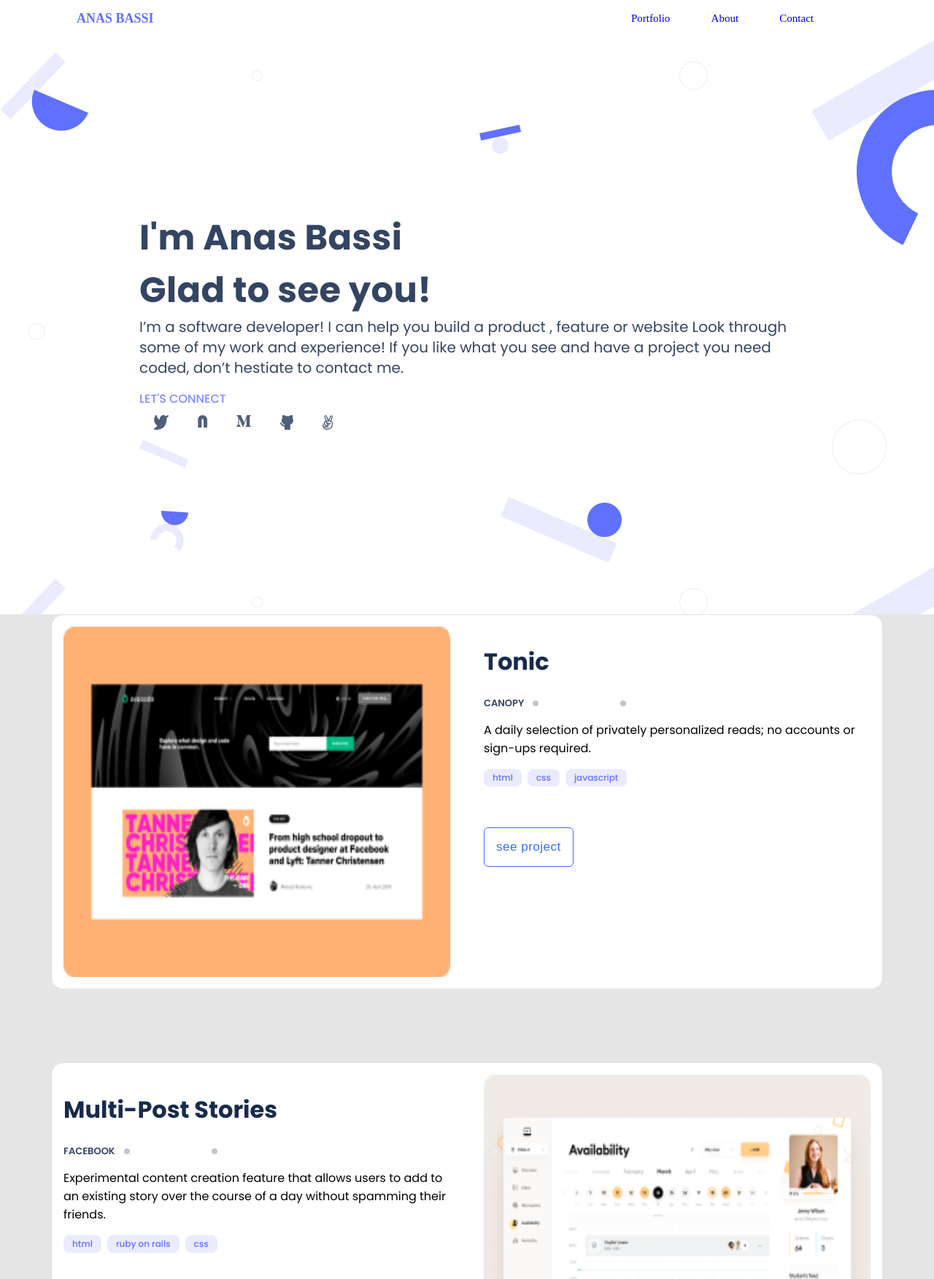
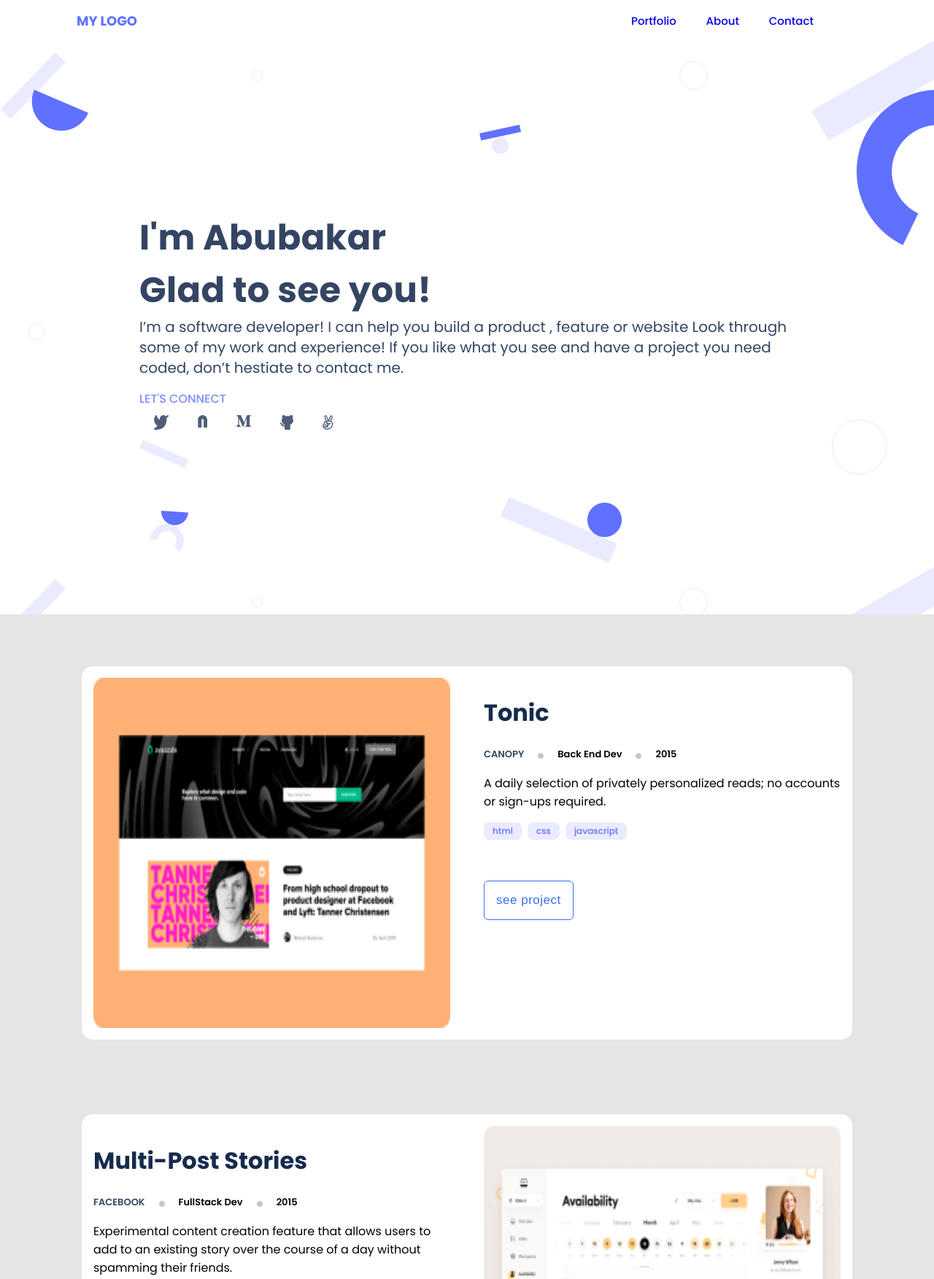
Before and after one commit to anasbassi/portfolio, a website: page index.html in a window 1280 px wide. Shown: the top 1753 px of the page at 73% size. Drawn offline with Linux system fonts and the light colour scheme.

Commit message:
Add changes to the JavaScript code and styling

```diff
--- a/css/styles.css
+++ b/css/styles.css
@@ -62,6 +62,7 @@ input {
   justify-content: center;
   align-items: center;
   border-radius: 0 10% 0 0;
+  margin-top: 50px;
 }
 
 .about button {
@@ -348,7 +349,7 @@ input {
   flex-direction: column;
   justify-content: flex-start;
   align-items: center;
-  margin-top: 50px;
+  margin: 50px 0;
   padding: 65px 0;
   border-radius: 0 0 0 10%;
   background-color: white;
@@ -553,6 +554,7 @@ input::placeholder {
 
   .more {
     font-size: 18px;
+    padding-top: 0;
   }
 
   .menu-icon {
@@ -601,6 +603,7 @@ input::placeholder {
     align-items: flex-start;
     border-radius: 0;
     background-image: url(../images/Header-bg.png);
+    margin-bottom: 70px;
   }
 
   .section h3 {
@@ -677,8 +680,7 @@ input::placeholder {
 
 @media screen and (min-width: 1200px) {
   .container {
-
-    margin: 0 70px;
+    margin: 0 auto;
   }
 }
 
@@ -688,11 +690,12 @@ input::placeholder {
 }
 
 .project-container {
-  padding: 16px 16px 25px 16px;
+  padding: 16px 16px 54px 16px;
   background-color: #fff;
   border: 1px solid #dfe1e6;
   border-radius: 16px;
-
+  width: 80%;
+  margin: 0 auto;
 }
 
 .project-snapshot {
--- a/index.html
+++ b/index.html
@@ -22,9 +22,9 @@
       <li><a class="menu-link" href="#contact">Contact</a></li>
     </ul>
   </section>
-  <header class="header fixed-top fontnpm">
+  <header class="header fixed-top font">
     <a href="">
-      <h2 class="logo">ANAS BASSI</h2>
+      <h2 class="logo">MY LOGO</h2>
     </a>
     <nav class="navbar">
       <a href="">
@@ -40,7 +40,7 @@
     </nav>
   </header>
   <section class="section align" id="portfolio">
-    <h1 class="intro font">I'm Anas Bassi Glad to see you!</h1>
+    <h1 class="intro font">I'm Abubakar Glad to see you!</h1>
     <p class="info font">I’m a software developer! I can help you build a product , feature or website Look through some
         of my work and experience! If you like what you see and have a project you need coded,
         don’t hestiate to contact me.
@@ -56,36 +56,6 @@
     <img class="rectangle" src="images/Rectangle.png" alt="">
   </section>
   <section id="work" class="projects-wrapper align font" >
-    <!-- <div class="popup">
-      <div class="popup-header">
-        <h2>Tonic</h2>
-        <img src="images/iconpopup.png" alt="popup-close" class="popup-close">
-      </div>
-      <ul>
-        <li class="canopy">Canopy</li>
-        <li class="more"><img src="images/Counter.png" alt=""></li>
-        <li class="more">lead developer</li>
-        <li class="more"><img src="images/Counter.png" alt=""></li>
-        <li class="more">1996</li>
-      </ul>
-      <img class="popup-img" src="images/Snapshoot1.png" alt="tonic">
-      <div class="popup-main">
-        <p>Lorem Ipsum is simply dummy text of the printing and typesetting industry. Lorem Ipsum has been the industry's standar dummy text ever since the 1500s, when an unknown printer took a galley of type and scrambled it 1960s with thereleaLorem Ipsum is simply dummy text of the printing and typesetting industry.</p>
-        <ul>
-          <li><button class="lang">gtml</button></li>
-          <li><button class="lang">CSS</button></li>
-          <li><button class="lang">JavaSript</button></li>
-          <li><button class="lang">github</button></li>
-          <li><button class="lang">React</button></li>
-          <li><button class="lang">Node Js</button></li>
-        </ul>
-        <div>
-          <a href="https://anasbassi.github.io/portfolio/"><button class="btn">See live</button></a>
-          <a href="https://github.com/anasbassi"><button class="btn">See Source</button></a>
-        </div>
-      </div>
-
-    </div> -->
   </section>
   <section class="about font align" id="about">
     <div>
@@ -131,6 +101,5 @@
     </div>
   </section>
 
-
 </body>
 </html>
--- a/popup.js
+++ b/popup.js
@@ -101,18 +101,10 @@ for (let i = 0; i < works.length; i += 1) {
     <h2>${works[i].name}</h2>
     <ul class="project-details">
       <li class="client-name">${works[i].jobDescription.company}</li>
-      <li class="role">
-        <svg width="8" height="8" viewBox="0 0 8 8" fill="none" xmlns="http://www.w3.org/2000/svg">
-          <circle cx="4" cy="4" r="4" fill="#C1C7D0" />
-        </svg>
-        ${works[i].jobDescription.role}
-      </li>
-      <li class="yearlb">
-        <svg width="8" height="8" viewBox="0 0 8 8" fill="none" xmlns="http://www.w3.org/2000/svg">
-          <circle cx="4" cy="4" r="4" fill="#C1C7D0" />
-        </svg>
-        ${works[i].jobDescription.year}
-      </li>
+      <li class="more"><img src="images/Counter.png" alt=""></li>
+      <li> ${works[i].jobDescription.role}</li>
+      <li class="more"><img src="images/Counter.png" alt=""></li>
+      <li>${works[i].jobDescription.year}</li>
     </ul>
     <p>${works[i].description.featured}</p>
     <ul class="technologies-used">
@@ -137,18 +129,10 @@ function createPopup(position) {
     <h2>${works[position].name}</h2>
     <ul class="project-details">
       <li class="client-name">${works[position].jobDescription.company}</li>
-      <li class="role">
-        <svg width="8" height="8" viewBox="0 0 8 8" fill="none" xmlns="http://www.w3.org/2000/svg">
-          <circle cx="4" cy="4" r="4" fill="#C1C7D0" />
-        </svg>
-        ${works[position].jobDescription.role}
-      </li>
-      <li class="yearlb">
-        <svg width="8" height="8" viewBox="0 0 8 8" fill="none" xmlns="http://www.w3.org/2000/svg">
-          <circle cx="4" cy="4" r="4" fill="#C1C7D0" />
-        </svg>
-        ${works[position].jobDescription.year}
-      </li>
+      <li class="more"><img src="images/Counter.png" alt=""></li>
+      <li>${works[position].jobDescription.role}</li>
+      <li class="more"><img src="images/Counter.png" alt=""></li>
+      <li>${works[position].jobDescription.year}</li>
     </ul>
     <div class=" popup-close">
       <svg width="14" height="14" viewBox="0 0 14 14" fill="none" xmlns="http://www.w3.org/2000/svg">
```
Also changed, not shown: README.md.
